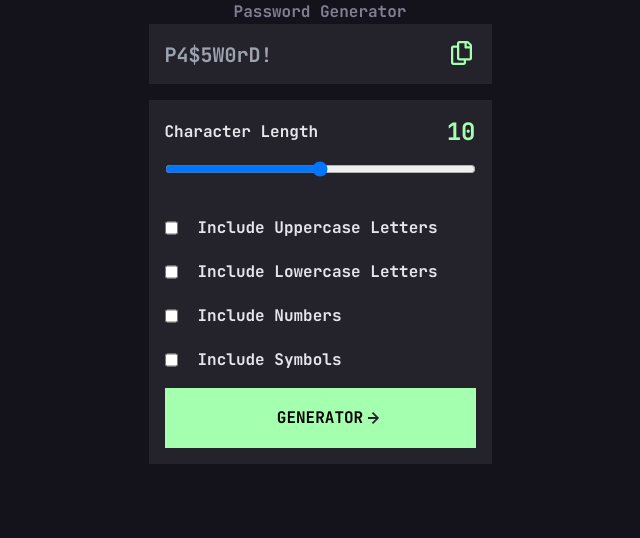
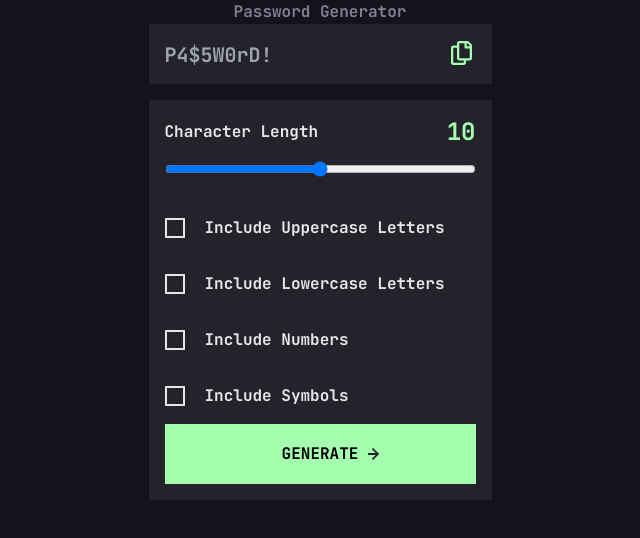
Before and after one commit to Lazzzare/PasswordGeneratorApp-React, a React (Vite) app: page / in a window 1280 px wide. Shown: the top 538 px of the page, without its empty margins (320-960 px from the left). Built offline with nearby package versions, Linux system fonts and the light colour scheme.

Commit message:
Update PasswordGenerator.tsx

```diff
--- a/src/PasswordGenerator.tsx
+++ b/src/PasswordGenerator.tsx
@@ -1,3 +1,5 @@
+import { useState } from "react";
+
 const buttonArrowSvg = (
   <svg
     xmlns="http://www.w3.org/2000/svg"
@@ -13,7 +15,45 @@ const buttonArrowSvg = (
   </svg>
 );
 
+const checkBoxArray = [
+  {
+    id: 1,
+    text: "Include Uppercase Letters",
+  },
+  {
+    id: 2,
+    text: "Include Lowercase Letters",
+  },
+  {
+    id: 3,
+    text: "Include Numbers",
+  },
+  {
+    id: 4,
+    text: "Include Symbols",
+  },
+];
+
+const checkSvg = (
+  <svg
+    xmlns="http://www.w3.org/2000/svg"
+    width="20"
+    height="20"
+    viewBox="0 0 20 20"
+    fill="none"
+  >
+    <rect width="20" height="20" fill="#A4FFAF" />
+    <path
+      d="M4 10.6066L7.39341 14L15.3934 6"
+      stroke="#18171F"
+      strokeWidth="3"
+    />
+  </svg>
+);
+
 const PasswordGenerator = () => {
+  const [checked, setChecked] = useState(0);
+
   return (
     <div className="bg-lightBlack p-4 mt-4 w-[343px] mx-auto">
       <div className="w-full flex flex-row justify-between items-center">
@@ -25,30 +65,30 @@ const PasswordGenerator = () => {
         <input type="range" className="mx-auto w-full" />
       </div>
       {/* CheckBox */}
-      <div className="flex flex-col gap-5 text-white mt-8">
-        <div className="flex flex-row gap-5">
-          <input type="checkbox" />
-          <h2>Include Uppercase Letters</h2>
-        </div>
-        <div className="flex flex-row gap-5">
-          <input type="checkbox" />
-          <h2>Include Lowercase Letters</h2>
-        </div>
-        <div className="flex flex-row gap-5">
-          <input type="checkbox" />
-          <h2>Include Numbers</h2>
-        </div>
-        <div className="flex flex-row gap-5">
-          <input type="checkbox" />
-          <h2>Include Symbols</h2>
-        </div>
-      </div>
+      {checkBoxArray.map((item, id) => {
+        return (
+          <div key={id} className="flex flex-col gap-5 text-white mt-8">
+            <div
+              onClick={() => setChecked(item.id)}
+              className="flex flex-row gap-5 items-center cursor-pointer"
+            >
+              {checked === item.id ? (
+                checkSvg
+              ) : (
+                <div className="border-2 w-5 h-5 border-white"></div>
+              )}
+              <h2>{item.text}</h2>
+            </div>
+          </div>
+        );
+      })}
+
       {/* Strength */}
       <div></div>
       {/* GeneratorButton */}
       <div className="flex flex-row relative mt-4">
         <button className="uppercase bg-green text-black py-[18px] w-full">
-          Generator{" "}
+          Generate{" "}
           <span className="absolute top-6 right-24">{buttonArrowSvg}</span>
         </button>
       </div>
```
